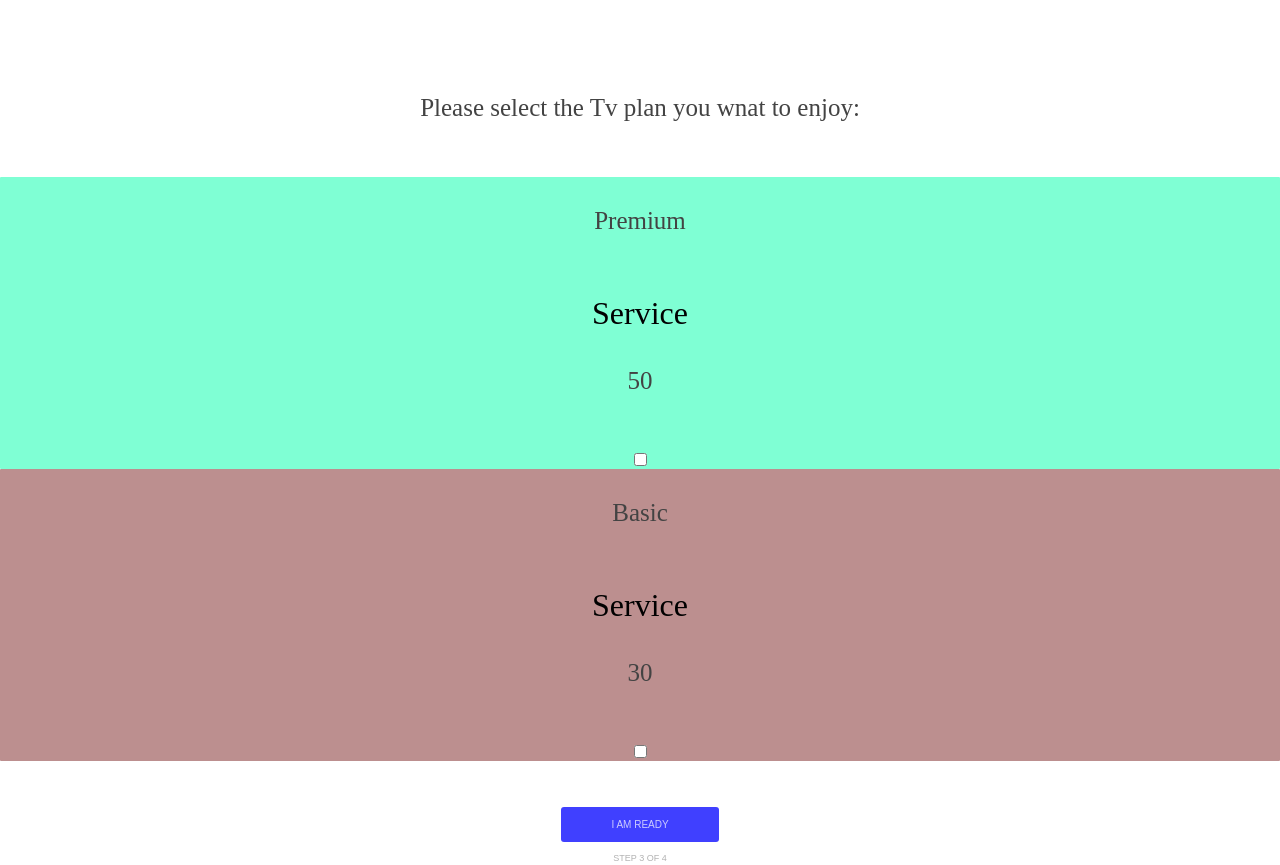
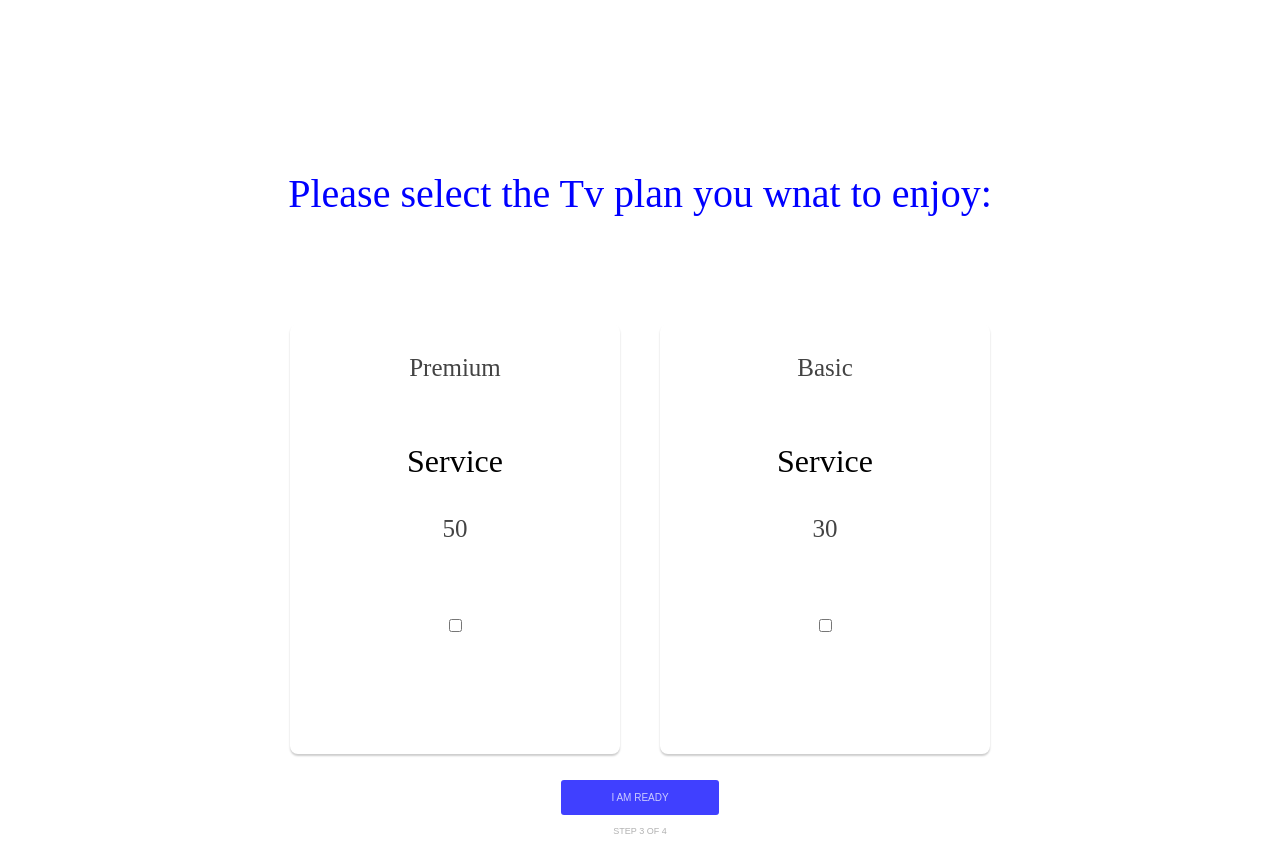
Before and after one commit to sktvera/back, a React (Create React App) app: page /TvPlan in a window 1280 px wide. After the commit the page ends 839 px from the top, so only its background shows below. Built offline with nearby package versions, Linux system fonts and the light colour scheme.

Commit message:
puliendo cards

```diff
--- a/src/screens/GreatNews.js
+++ b/src/screens/GreatNews.js
@@ -20,17 +20,21 @@ const GreatNews = () => {
       <p>Great news! your first month's free!</p>
       </div>
 
-      <label>
+      <label className="sub_tittle_two">
         to get set up, just provide your email and phone numer and we can remind
         you when the free trial ends
       </label>
 
       <div className="inputs">
-      <input onBlur={(v) => setEmail(v.target.value)}></input>
+      <input className="input_select" placeholder="EMAIL" onBlur={(v) => setEmail(v.target.value)}></input>
       </div>
 
       <div className="inputs">
-      <input onBlur={(v) =>  setPhoneNumber(v.target.value)}></input>
+      <input className="input_select" onBlur={(v) =>  setPhoneNumber(v.target.value)}></input>
+      </div>
+
+      <div>
+        <p className="sub_address"><a href="">I have promo code!</a></p>
       </div>
 
 
--- a/src/screens/TvPlan.js
+++ b/src/screens/TvPlan.js
@@ -3,23 +3,25 @@ const TvPlan = () => {
   return (
     <div className="grilla">
       <div>
-      <p>Please select the Tv plan you wnat to enjoy:</p>
+      <p className="title">Please select the Tv plan you wnat to enjoy:</p>
       </div>
 
-
-      <div className="container1 cont">
+       <div className="container">
+       <div className="card">
           <p>Premium</p>
           <label>Service</label>
           <p>50</p>
         <input type="checkbox"></input>
         </div>
 
-        <div className="container2 cont" >
+        <div className="card" >
           <p>Basic</p>
           <label>Service</label>
           <p>30</p>
         <input type="checkbox"></input>
         </div>
+       </div>
+
 
 
       <div className="btns">
--- a/src/styles/styles.css
+++ b/src/styles/styles.css
@@ -134,23 +134,43 @@ body {
 
   }
 
-    .grilla .container1{
-      display: flex;
-      justify-content:center;
-      background-color: aquamarine;
-      border-radius: 1px;
+    .grilla .title{
+      text-align: center;
+      font-size: 40px;
+      color: blue;
+      margin-top: 100px;
+      font-weight: 100;
     }
 
-    .grilla .container2{
+    .grilla .container{
+      width: 100%;
+      max-width: 1200px;
+      height: 430px;
       display: flex;
-      justify-content:center;
-      background-color:rosybrown;
-      border-radius: 1px;
+      flex-wrap: wrap;
+      justify-content:center ;
+      margin: auto;
+
+
     }
 
-    .grilla .cont{
-      display: grid;
-      grid-template-: 50% 50%;
+    .grilla .container .card{
+      width: 330px;
+      height: 430px;
+      border-radius: 8px;
+      box-shadow: 0 2px 2px rgba(0, 0, 0, 0.2);
+      overflow:hidden;
+      margin: 20px;
+      text-align: center;
+      transition: all 0.25s;
+    }
 
+    .grilla .container .card:hover{
+      transform: translate(-15px);
+      box-shadow:0 12px 16px rgba(0, 0, 0, 0.2) ;
+    }
 
-  }
+    .grilla .sub_tittle_two{
+      font-size: 15px;
+      text-align: center;
+    }
```
